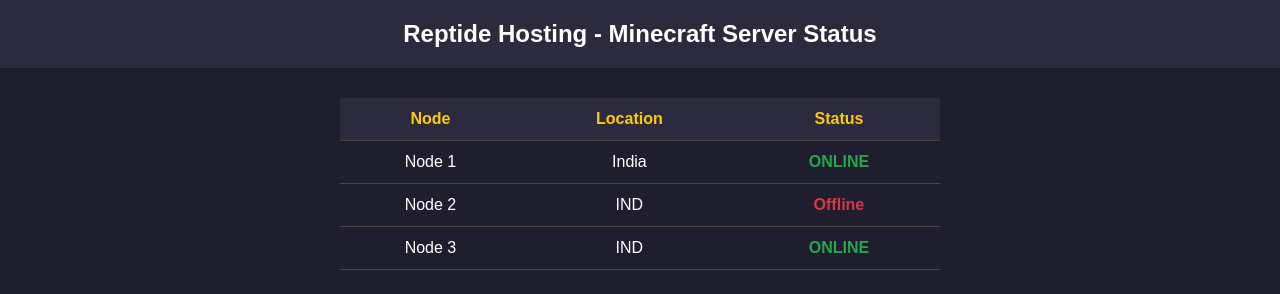
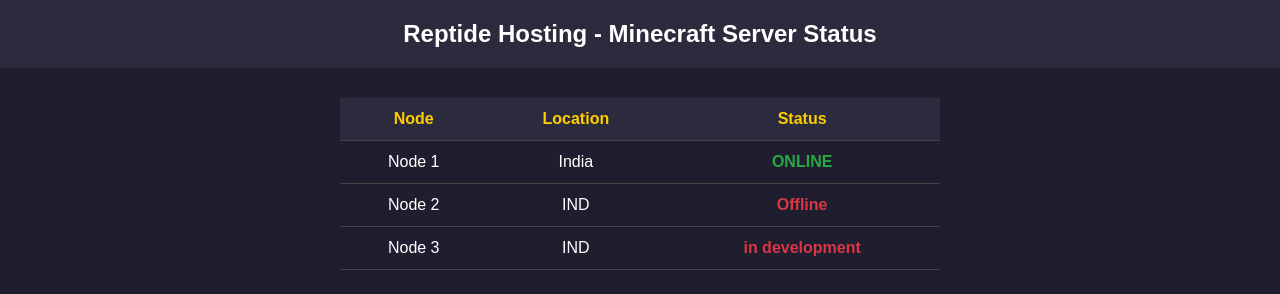
Before and after one commit to AASHIRWADGAMINGXD/AashirwadClouds, a plain HTML site: page Status.html in a window 1280 px wide. Drawn offline with Linux system fonts and the light colour scheme.

Commit message:
Update Status.html

```diff
--- a/Status.html
+++ b/Status.html
@@ -88,7 +88,7 @@
         <tr>
           <td>Node 3</td>
           <td>IND</td>
-          <td class="status-online">ONLINE</td>
+          <td class="status-offline">in development</td>
         </tr>
       </tbody>
     </table>
```
